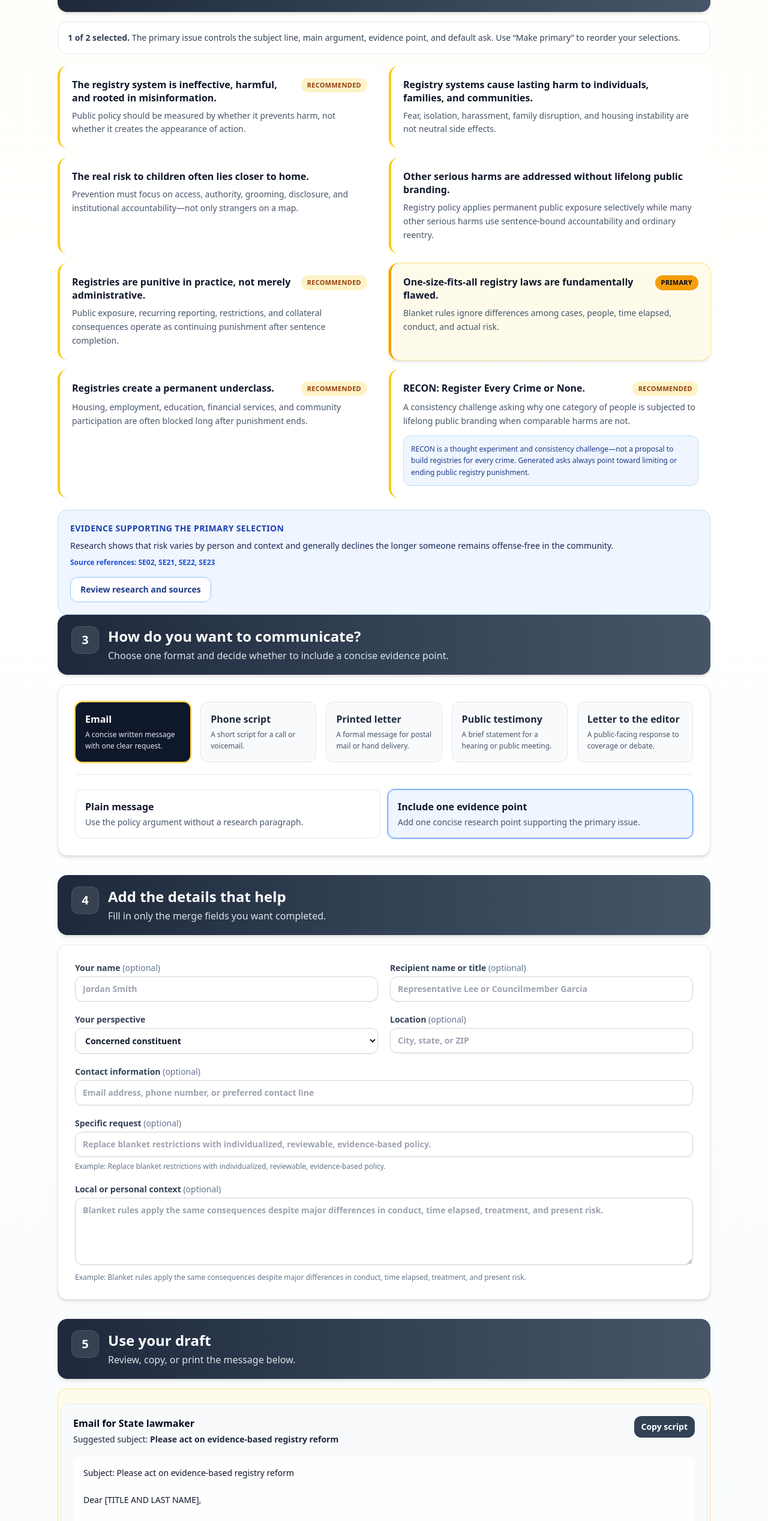
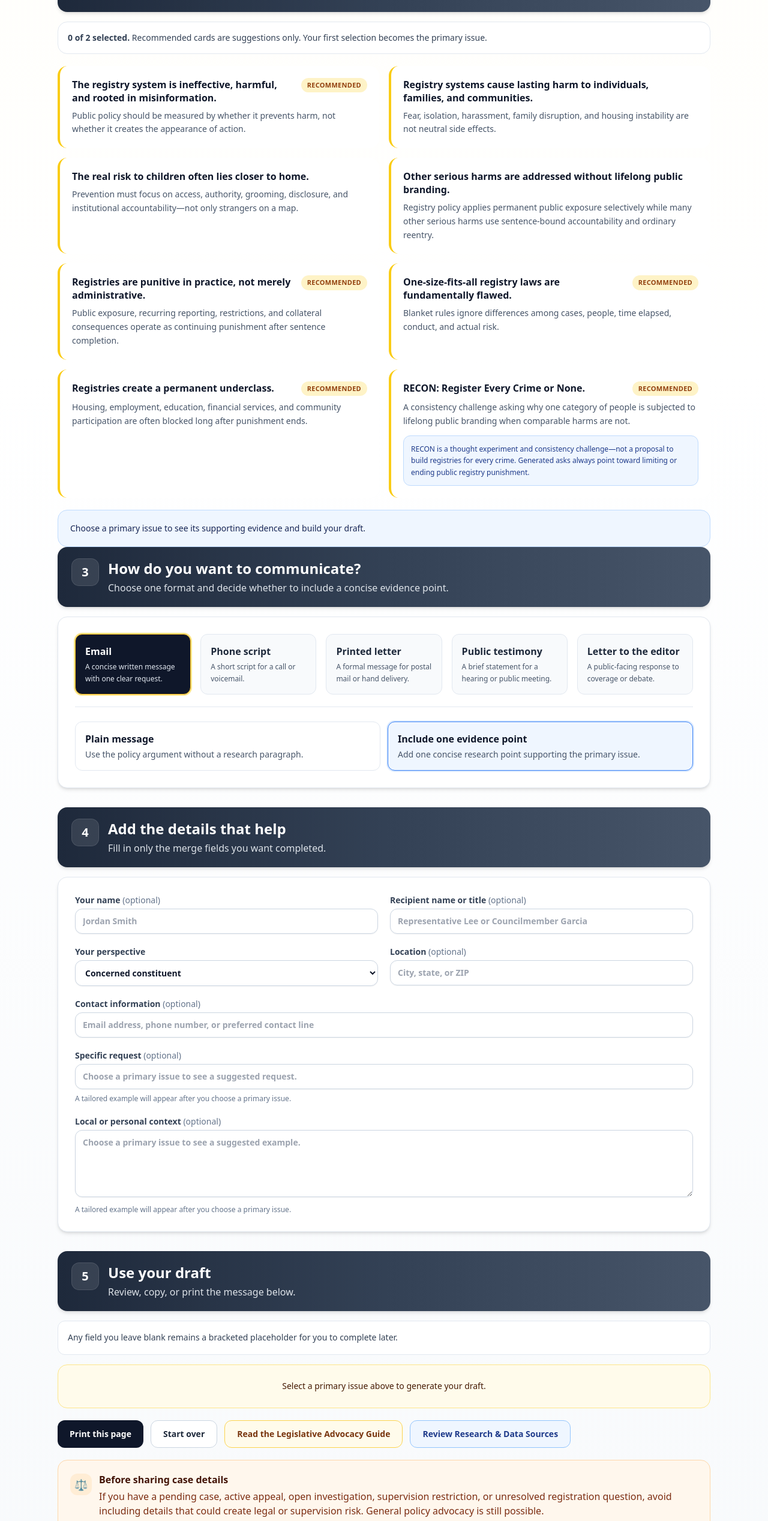
Before and after one commit to projectsolarrecon/Solar, a React (Vite) app: page /advocacy/action-hub in a window 1280 px wide. Shown: the part 1476-4012 px from the top of the page at 60% size. Built offline with nearby package versions, Linux system fonts and the light colour scheme.

Commit message:
Restore Action Hub tools and improve issue selection
Restores the Action Hub footer tools and legal caution content, removes the default issue selection, adds reliable deselection behavior, preserves the two-issue limit, and keeps all RECON constraints intact.

```diff
--- a/src/pages/AdvocacyActionHub.tsx
+++ b/src/pages/AdvocacyActionHub.tsx
@@ -32,9 +32,7 @@ const fieldClass =
 export default function AdvocacyActionHub(): JSX.Element {
   const [recipientId, setRecipientId] =
     useState<AdvocacyRecipientId>("state-lawmaker");
-  const [positionIds, setPositionIds] = useState<AdvocacyPositionId[]>([
-    "one-size-fits-all",
-  ]);
+  const [positionIds, setPositionIds] = useState<AdvocacyPositionId[]>([]);
   const [formatId, setFormatId] = useState<AdvocacyFormatId>("email");
   const [perspectiveId, setPerspectiveId] =
     useState<AdvocacyPerspectiveId>("constituent");
@@ -49,15 +47,20 @@ export default function AdvocacyActionHub(): JSX.Element {
   const [personalContext, setPersonalContext] = useState("");
 
   const recipient = getRecipient(recipientId);
-  const primaryPosition = getPosition(positionIds[0]);
+  const primaryPosition = positionIds[0]
+    ? getPosition(positionIds[0])
+    : undefined;
   const secondaryPosition = positionIds[1]
     ? getPosition(positionIds[1])
     : undefined;
-  const promptExamples = getPromptExamples(recipientId, positionIds[0]);
+  const promptExamples = primaryPosition
+    ? getPromptExamples(recipientId, primaryPosition.id)
+    : undefined;
 
-  const result = useMemo(
-    () =>
-      composeAdvocacyMessage({
+  const result = useMemo(() => {
+    if (!positionIds.length) return null;
+
+    return composeAdvocacyMessage({
       recipientId,
       positionIds,
       formatId,
@@ -70,8 +73,8 @@ export default function AdvocacyActionHub(): JSX.Element {
       location,
       specificAsk,
       personalContext,
-      }),
-    [
+    });
+  }, [
     recipientId,
     positionIds,
     formatId,
@@ -84,65 +87,57 @@ export default function AdvocacyActionHub(): JSX.Element {
     location,
     specificAsk,
     personalContext,
-    ],
-  );
-
-  const chooseRecipient = (nextRecipientId: AdvocacyRecipientId) => {
-    setRecipientId(nextRecipientId);
-    const nextRecipient = getRecipient(nextRecipientId);
-    const primary = positionIds[0];
-    if (!nextRecipient.recommendedPositions.includes(primary)) {
-      const firstRecommended = nextRecipient.recommendedPositions[0];
-      if (firstRecommended) setPositionIds([firstRecommended]);
-    }
-  };
+  ]);
 
   const choosePosition = (id: AdvocacyPositionId) => {
+    const selectedIndex = positionIds.indexOf(id);
+
+    if (selectedIndex >= 0) {
+      const remaining = positionIds.filter((item) => item !== id);
+      setPositionIds(remaining);
+      return;
+    }
+
     if (id === "recon") {
-      setPositionIds(["recon"]);
+      const compatibleExisting = positionIds.find((item) =>
+        isReconCompatible(item),
+      );
+      setPositionIds(
+        compatibleExisting ? ["recon", compatibleExisting] : ["recon"],
+      );
       return;
     }
 
     if (positionIds[0] === "recon") {
-      if (positionIds.includes(id)) {
-        setPositionIds(["recon"]);
-        return;
+      if (isReconCompatible(id) && positionIds.length < 2) {
+        setPositionIds(["recon", id]);
       }
-      if (isReconCompatible(id)) setPositionIds(["recon", id]);
       return;
     }
 
-    if (positionIds.includes(id)) {
-      if (positionIds[0] === id && positionIds.length === 2) {
-        setPositionIds([positionIds[1]]);
-      } else if (positionIds[1] === id) {
-        setPositionIds([positionIds[0]]);
-      }
+    if (positionIds.length === 0) {
+      setPositionIds([id]);
       return;
     }
 
     if (positionIds.length === 1) {
       setPositionIds([positionIds[0], id]);
-      return;
     }
-
-    setPositionIds([id, positionIds[0]]);
   };
 
   const makePrimary = (id: AdvocacyPositionId) => {
-    if (id === "recon") {
-      setPositionIds(["recon", ...positionIds.filter((item) => item !== "recon")].slice(0, 2));
-      return;
-    }
-    if (positionIds[0] === "recon") return;
-    if (positionIds.includes(id)) {
-      setPositionIds([id, ...positionIds.filter((item) => item !== id)].slice(0, 2));
-    }
+    if (positionIds[0] === "recon" || id === "recon") return;
+    if (!positionIds.includes(id)) return;
+
+    setPositionIds([
+      id,
+      ...positionIds.filter((item) => item !== id),
+    ].slice(0, 2));
   };
 
   const reset = () => {
     setRecipientId("state-lawmaker");
-    setPositionIds(["one-size-fits-all"]);
+    setPositionIds([]);
     setFormatId("email");
     setPerspectiveId("constituent");
     setEvidenceDepth("supported");
@@ -246,7 +241,7 @@ export default function AdvocacyActionHub(): JSX.Element {
               <button
                 key={item.id}
                 type="button"
-                onClick={() => chooseRecipient(item.id)}
+                onClick={() => setRecipientId(item.id)}
                 className={`rounded-2xl border p-5 text-left transition-all ${
                   active
                     ? "border-amber-400 bg-slate-900 text-white shadow-lg ring-2 ring-amber-300/40"
@@ -296,8 +291,10 @@ export default function AdvocacyActionHub(): JSX.Element {
         />
 
         <div className="mb-5 rounded-2xl border border-slate-200 bg-white p-4 text-sm text-slate-700">
-          <strong>{positionIds.length} of 2 selected.</strong> The primary issue controls the subject line,
-          main argument, evidence point, and default ask. Use “Make primary” to reorder your selections.
+          <strong>{positionIds.length} of 2 selected.</strong>{" "}
+          {positionIds.length === 0
+            ? "Recommended cards are suggestions only. Your first selection becomes the primary issue."
+            : "Select an active card again to deselect it. The primary issue controls the subject line, main argument, evidence point, and default ask."}
         </div>
 
         <div className="grid gap-4 lg:grid-cols-2">
@@ -306,11 +303,14 @@ export default function AdvocacyActionHub(): JSX.Element {
             const active = selectedIndex >= 0;
             const primary = selectedIndex === 0;
             const recommended = recipient.recommendedPositions.includes(position.id);
-            const disabled =
+            const disabledByRecon =
               positionIds[0] === "recon" &&
               position.id !== "recon" &&
               !active &&
               !isReconCompatible(position.id);
+            const disabledByLimit =
+              positionIds.length >= 2 && !active;
+            const disabled = disabledByRecon || disabledByLimit;
 
             return (
               <article
@@ -350,9 +350,14 @@ export default function AdvocacyActionHub(): JSX.Element {
                       {position.helperText}
                     </p>
                   )}
-                  {disabled && (
+                  {disabledByRecon && (
                     <p className="mt-3 text-xs font-semibold text-slate-600">
                       This issue is not available as a RECON pairing.
+                    </p>
+                  )}
+                  {disabledByLimit && !disabledByRecon && (
+                    <p className="mt-3 text-xs font-semibold text-slate-600">
+                      Deselect an issue before choosing another.
                     </p>
                   )}
                 </button>
@@ -384,6 +389,7 @@ export default function AdvocacyActionHub(): JSX.Element {
           </GuideCallout>
         )}
 
+        {primaryPosition ? (
           <div className="mt-5 rounded-2xl border border-blue-200 bg-blue-50 p-5">
             <p className="text-sm font-bold uppercase tracking-wide text-blue-800">
               Evidence supporting the primary selection
@@ -406,6 +412,11 @@ export default function AdvocacyActionHub(): JSX.Element {
               Review research and sources
             </Link>
           </div>
+        ) : (
+          <div className="mt-5 rounded-2xl border border-blue-200 bg-blue-50 p-5 text-sm text-blue-950">
+            Choose a primary issue to see its supporting evidence and build your draft.
+          </div>
+        )}
 
         <GuideSectionHeader
           id="how"
@@ -501,13 +512,31 @@ export default function AdvocacyActionHub(): JSX.Element {
             </label>
             <label className="block text-sm font-semibold text-slate-700 md:col-span-2">
               Specific request <span className="font-normal text-slate-500">(optional)</span>
-              <input className={fieldClass} value={specificAsk} onChange={(event) => setSpecificAsk(event.target.value)} placeholder={promptExamples.specificAsk} />
-              <span className="mt-2 block text-xs font-normal text-slate-500">Example: {promptExamples.specificAsk}</span>
+              <input
+                className={fieldClass}
+                value={specificAsk}
+                onChange={(event) => setSpecificAsk(event.target.value)}
+                placeholder={promptExamples?.specificAsk ?? "Choose a primary issue to see a suggested request."}
+              />
+              <span className="mt-2 block text-xs font-normal text-slate-500">
+                {promptExamples
+                  ? `Example: ${promptExamples.specificAsk}`
+                  : "A tailored example will appear after you choose a primary issue."}
+              </span>
             </label>
             <label className="block text-sm font-semibold text-slate-700 md:col-span-2">
               Local or personal context <span className="font-normal text-slate-500">(optional)</span>
-              <textarea className={`${fieldClass} min-h-28`} value={personalContext} onChange={(event) => setPersonalContext(event.target.value)} placeholder={promptExamples.personalContext} />
-              <span className="mt-2 block text-xs font-normal text-slate-500">Example: {promptExamples.personalContext}</span>
+              <textarea
+                className={`${fieldClass} min-h-28`}
+                value={personalContext}
+                onChange={(event) => setPersonalContext(event.target.value)}
+                placeholder={promptExamples?.personalContext ?? "Choose a primary issue to see a suggested example."}
+              />
+              <span className="mt-2 block text-xs font-normal text-slate-500">
+                {promptExamples
+                  ? `Example: ${promptExamples.personalContext}`
+                  : "A tailored example will appear after you choose a primary issue."}
+              </span>
             </label>
           </div>
         </GuideSectionCard>
@@ -519,22 +548,67 @@ export default function AdvocacyActionHub(): JSX.Element {
           subtitle="Review, copy, or print the message below."
         />
 
+        <div className="mb-4 rounded-xl border border-slate-200 bg-white p-4 text-sm leading-relaxed text-slate-700">
+          Any field you leave blank remains a bracketed placeholder for you to complete later.
+        </div>
+
+        {result ? (
           <div className="rounded-2xl border border-amber-200 bg-gradient-to-b from-amber-50 to-white p-1 shadow-sm">
             <ScriptBox
               title={result.title}
               context={result.subject ? <span>Suggested subject: <strong>{result.subject}</strong></span> : undefined}
               script={result.script}
+              tone="research"
+              buttonLabel="Copy draft"
             />
           </div>
+        ) : (
+          <div className="rounded-2xl border border-amber-200 bg-amber-50 p-6 text-center text-sm leading-relaxed text-amber-950">
+            Select a primary issue above to generate your draft.
+          </div>
+        )}
 
-        <div className="mt-6 flex flex-wrap gap-3">
-          <button type="button" onClick={reset} className="rounded-xl border border-slate-300 bg-white px-4 py-2.5 text-sm font-semibold text-slate-700 hover:bg-slate-50">
-            Reset composer
+        <div className="mt-5 flex flex-col gap-3 sm:flex-row sm:flex-wrap">
+          <button
+            type="button"
+            onClick={() => window.print()}
+            className="rounded-xl bg-slate-900 px-5 py-3 text-sm font-semibold text-white hover:bg-slate-800"
+          >
+            Print this page
           </button>
-          <Link to="/resources/legislative-advocacy-guide" className="rounded-xl bg-slate-800 px-4 py-2.5 text-sm font-semibold text-white hover:bg-slate-700">
+          <button
+            type="button"
+            onClick={reset}
+            className="rounded-xl border border-slate-300 bg-white px-5 py-3 text-sm font-semibold text-slate-800 hover:bg-slate-100"
+          >
+            Start over
+          </button>
+          <Link
+            to="/resources/legislative-advocacy-guide"
+            className="rounded-xl border border-amber-300 bg-amber-50 px-5 py-3 text-center text-sm font-semibold text-amber-900 hover:bg-amber-100"
+          >
             Read the Legislative Advocacy Guide
           </Link>
+          <Link
+            to={researchResourceHref}
+            className="rounded-xl border border-blue-300 bg-blue-50 px-5 py-3 text-center text-sm font-semibold text-blue-900 hover:bg-blue-100"
+          >
+            Review Research & Data Sources
+          </Link>
         </div>
+
+        <GuideCallout
+          tone="legal"
+          icon="⚖️"
+          title="Before sharing case details"
+        >
+          <p>
+            If you have a pending case, active appeal, open investigation,
+            supervision restriction, or unresolved registration question, avoid
+            including details that could create legal or supervision risk. General
+            policy advocacy is still possible.
+          </p>
+        </GuideCallout>
       </main>
     </div>
   );
```
Lines whose indentation alone changed are shown as unchanged.
